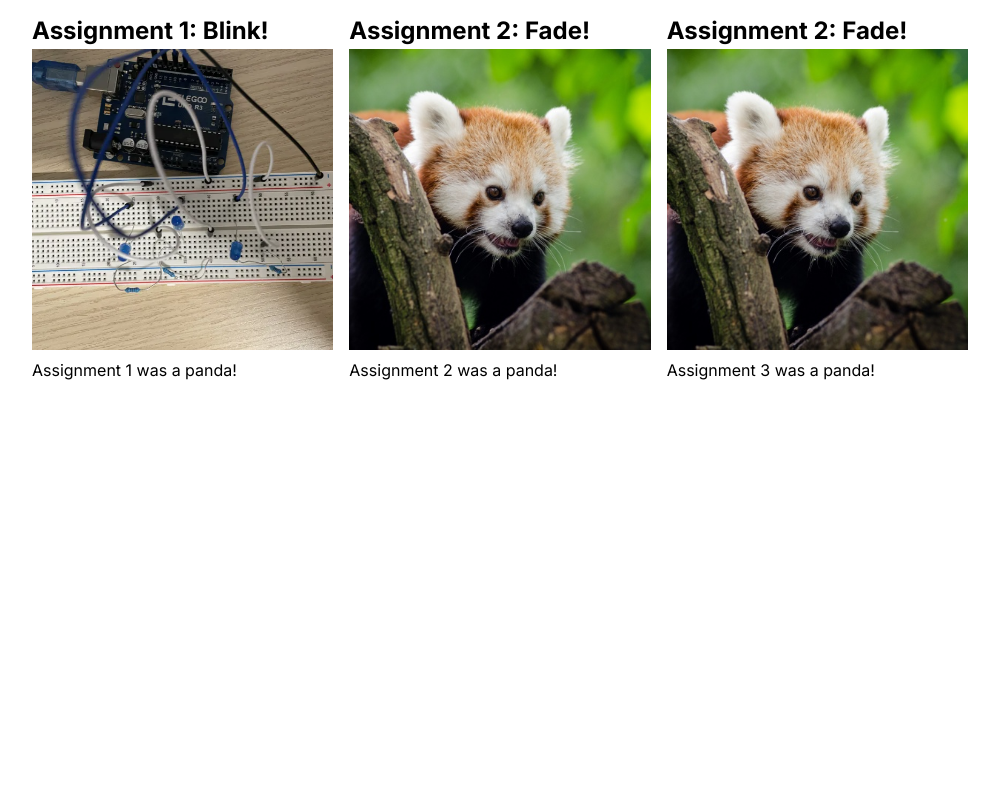
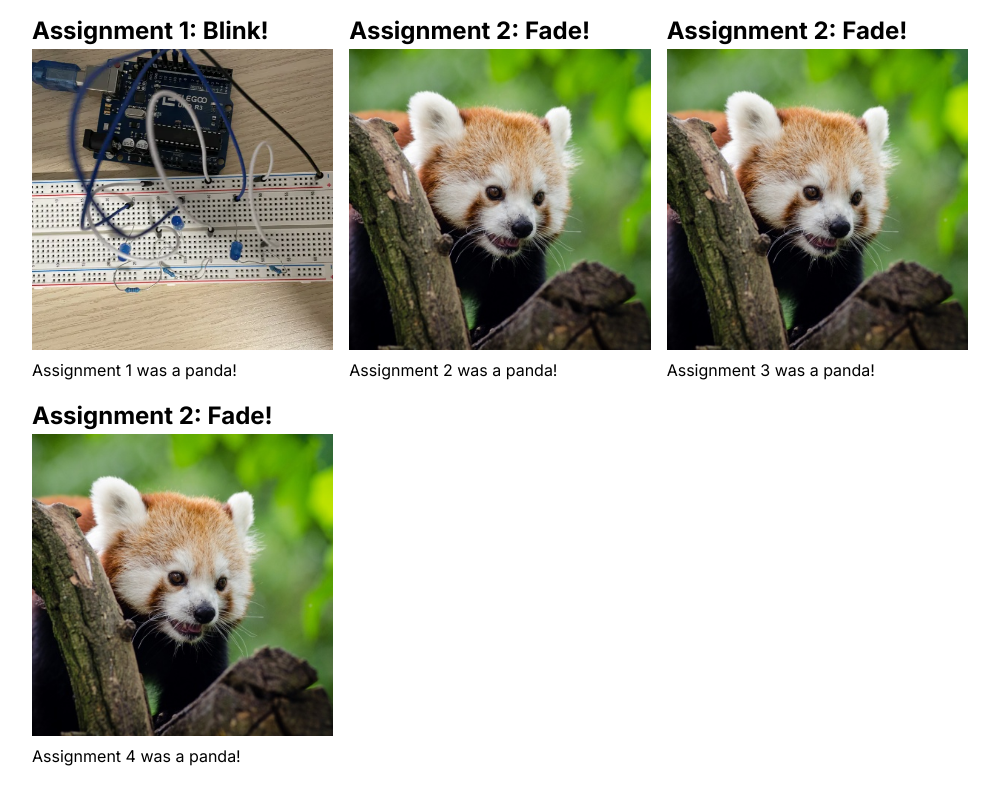
Before and after one commit to StefanGithubUW/StefanGithubUW.github.io, a plain HTML site: page index.html in a window 1280 px wide. Shown: the part 515-1315 px from the top of the page, without its empty margins (140-1139 px from the left). Before the commit the page ends 929 px from the top, so only its background shows below. Drawn offline with Linux system fonts and the light colour scheme.

Commit message:
Edited Index

```diff
--- a/index.html
+++ b/index.html
@@ -43,6 +43,15 @@
         </a>
         <p>Assignment 3 was a panda!</p>
       </div>
+
+      <div class="assignment">
+        <a href="a4.html">
+          <h2>Assignment 2: Fade!</h2>
+          <img src="red-panda.jpg" />
+        </a>
+        <p>Assignment 4 was a panda!</p>
+      </div>
+
     </div>
   </body>
 </html>
```
